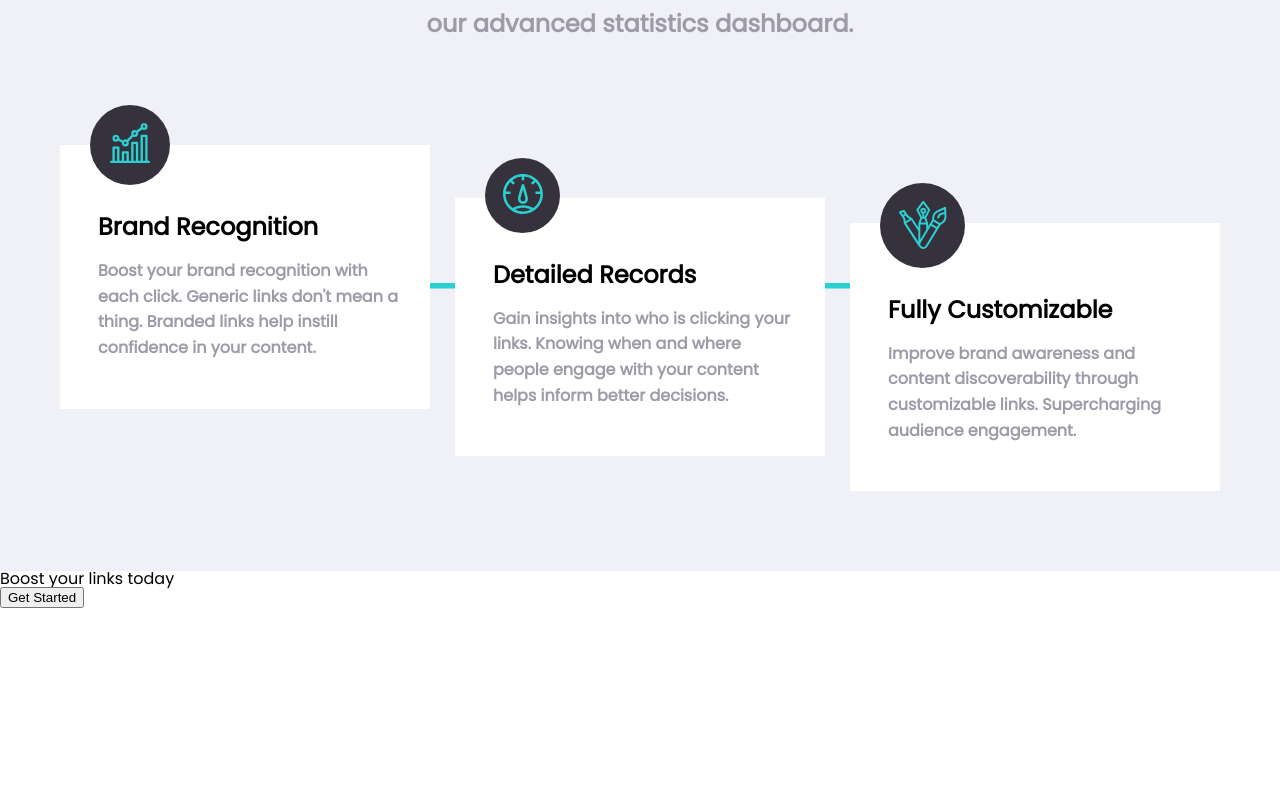
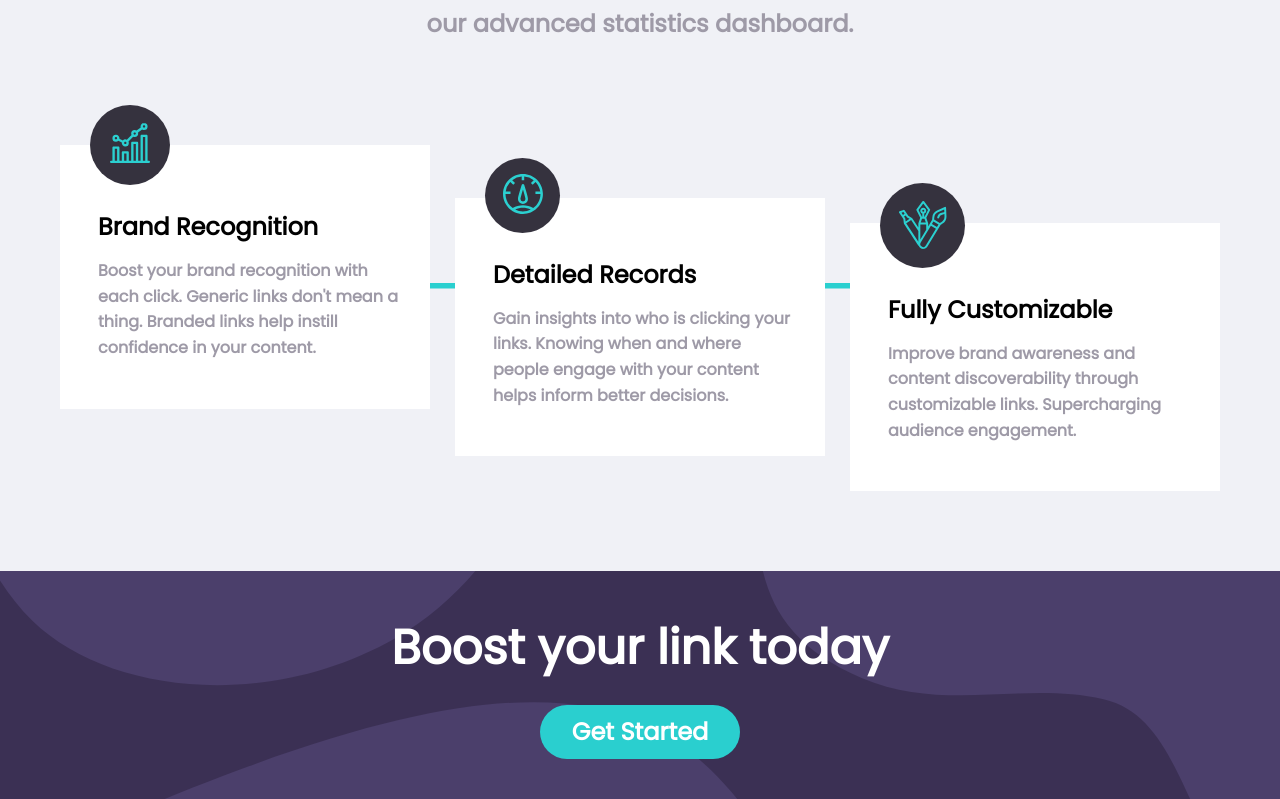
Before and after one commit to hoangviet1993/url-shortener, a React (Create React App) app: page / in a window 1280 px wide. Shown: the part 1013-1812 px from the top of the page. Before the commit the page ends 1621 px from the top, so only its background shows below. Built offline with nearby package versions, Linux system fonts and the light colour scheme.

Commit message:
Add boost link section to app file

```diff
--- a/src/App.tsx
+++ b/src/App.tsx
@@ -4,6 +4,7 @@ import './App.css';
 import Navbar from './components/Navbar/Navbar';
 import AdvancedStatistics
 from './components/Sections/AdvancedStatistics/AdvancedStatistics';
+import BoostYourLink from './components/Sections/BoostYourLink/BoostYourLink';
 import Hero from './components/Sections/Hero/Hero';
 import ShortenDemo from './components/Sections/ShortenDemo/ShortenDemo'
 
@@ -30,12 +31,7 @@ function App() {
       <Hero/>
       <ShortenDemo/>
       <AdvancedStatistics/>
-      <p>
-        Boost your links today
-      </p>
-      <button>
-        Get Started
-      </button>
+      <BoostYourLink/>
     </MuiThemeProvider>
   );
 }
```
